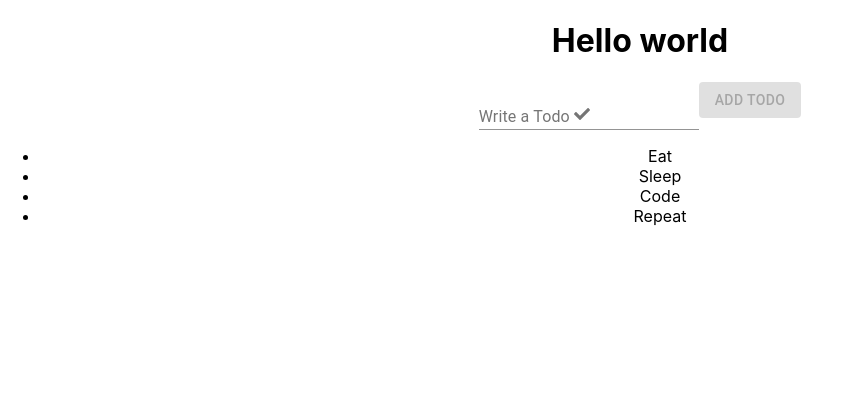
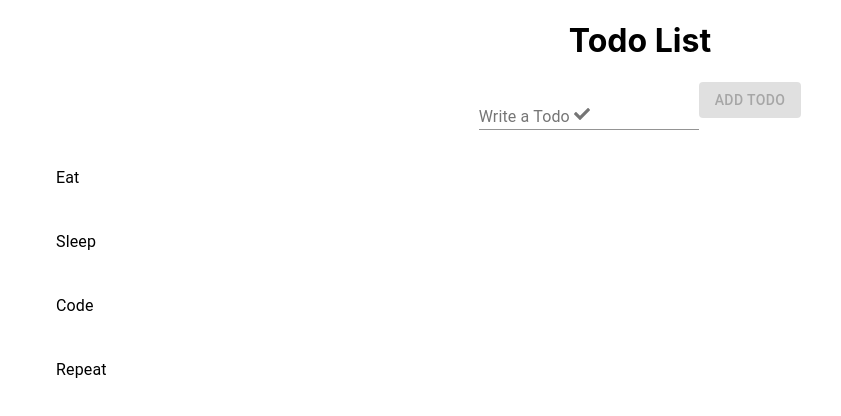
Before and after one commit to imjoymhnt/Todo-React-Firebase, a React (Create React App) app: page / in a window 1280 px wide. Shown: the top 416 px of the page, without its empty margins (0-841 px from the left). Built offline with nearby package versions, Linux system fonts and the light colour scheme.

Commit message:
add firebase basic

```diff
--- a/package.json
+++ b/package.json
@@ -7,6 +7,7 @@
     "@testing-library/jest-dom": "^5.11.4",
     "@testing-library/react": "^11.1.0",
     "@testing-library/user-event": "^12.1.10",
+    "firebase": "^8.3.0",
     "react": "^17.0.1",
     "react-dom": "^17.0.1",
     "react-icons": "^4.2.0",
--- a/src/App.js
+++ b/src/App.js
@@ -1,6 +1,7 @@
 import React, { useState } from "react";
 import { Button, FormControl, Input, InputLabel } from "@material-ui/core";
 import { FaCheck } from "react-icons/fa";
+import Todo from "./Todo";
 import "./App.css";
 
 function App() {
@@ -16,7 +17,7 @@ function App() {
 
   return (
     <div className="App">
-      <h1>Hello world</h1>
+      <h1>Todo List</h1>
       <form>
         <FormControl>
           <InputLabel htmlFor="my-input">
@@ -38,7 +39,7 @@ function App() {
 
       <ul>
         {todos.map((todo) => (
-          <li>{todo}</li>
+          <Todo text={todo} />
         ))}
       </ul>
     </div>
--- /dev/null
+++ b/src/Todo.css
@@ -0,0 +1,3 @@
+.todo_list {
+  text-align: center;
+}
--- /dev/null
+++ b/src/Todo.js
@@ -0,0 +1,15 @@
+import React from "react";
+import { List, ListItem, ListItemText } from "@material-ui/core";
+import "./Todo.css";
+
+function Todo({ text }) {
+  return (
+    <List className="todo_list">
+      <ListItem>
+        <ListItemText primary={text}></ListItemText>
+      </ListItem>
+    </List>
+  );
+}
+
+export default Todo;
```
Also changed, not shown: src/firebase.js (added, +13 -0 lines), 1 other file (tests, documents, lock files or other folders).
